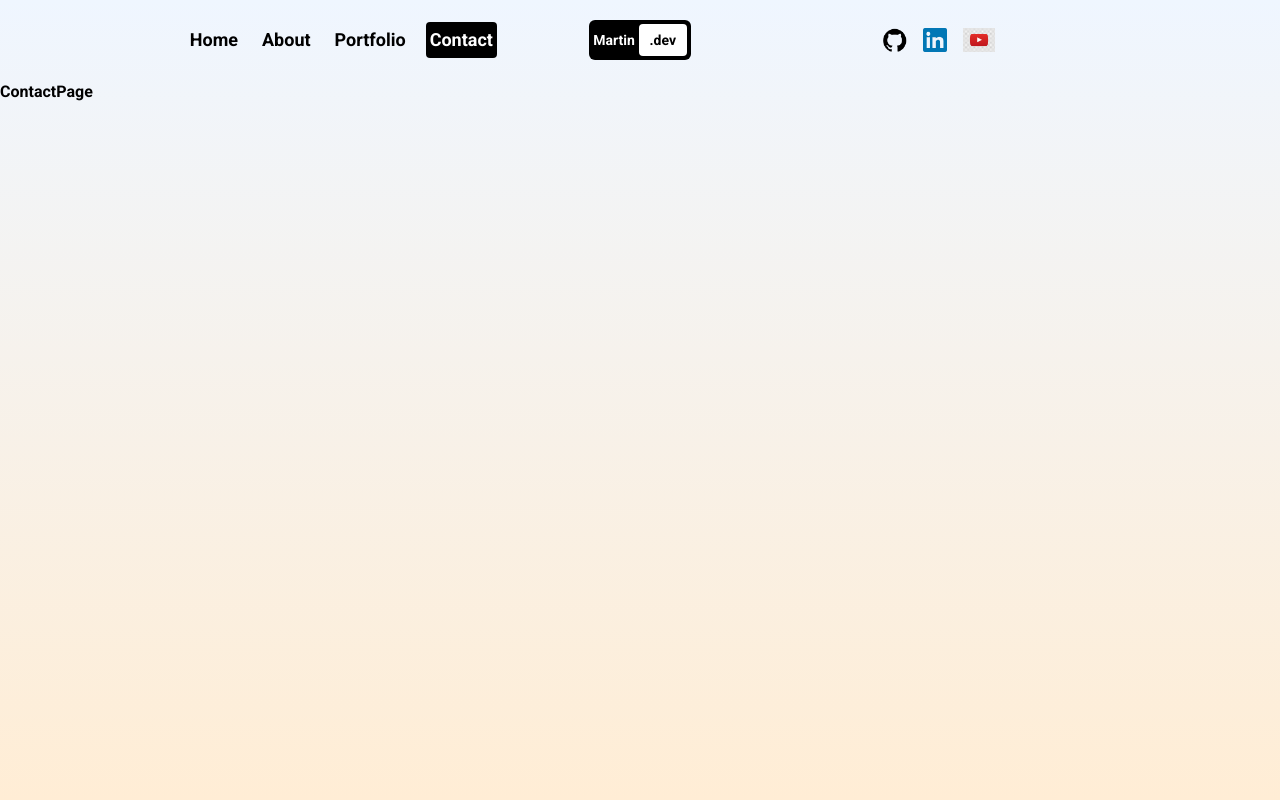
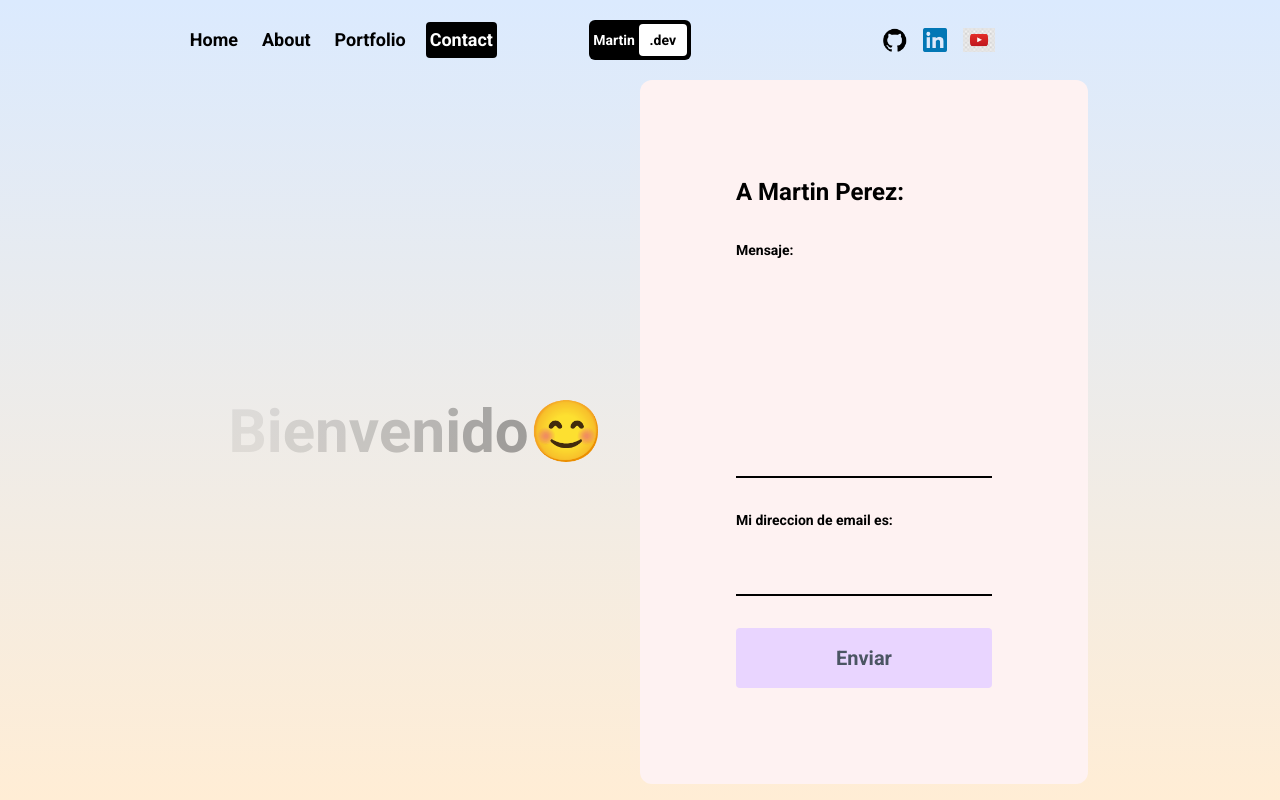
Before and after one commit to juan-ma526/portfolio-V2, a Next.js app: page /contact in a window 1280 px wide. Built offline with nearby package versions, Linux system fonts and the light colour scheme.

Commit message:
terminado portfolio v2

```diff
--- a/package.json
+++ b/package.json
@@ -9,6 +9,7 @@
     "lint": "next lint"
   },
   "dependencies": {
+    "@emailjs/browser": "^4.3.3",
     "framer-motion": "^11.0.25",
     "next": "14.1.4",
     "react": "^18",
--- a/src/app/about/page.tsx
+++ b/src/app/about/page.tsx
@@ -17,7 +17,7 @@ export default function AboutPage() {
   return (
     <motion.div className="h-full" initial={{ y: "-200vh" }} animate={{ y: 0 }} transition={{ duration: 1 }}>
       {/* Containter */}
-      <div className="h-full overflow-scroll lg:flex" ref={containerRef}>
+      <div className="h-full overflow-y-scroll lg:flex" ref={containerRef}>
         {/* Text container */}
         <div className="p-4 sm:p-8 md:p-12 lg:p-20 xl:p-48 flex flex-col gap-24 md:gap-32 lg:gap-48 xl:gap-64 lg:pr-0 w-full xl:w-1/2">
           {/* Biografia container*/}
--- a/src/app/components/TransitionProvider.tsx
+++ b/src/app/components/TransitionProvider.tsx
@@ -13,11 +13,11 @@ export const TransitionProvider = ({ children }: Props) => {
 
   return (
     <AnimatePresence mode="wait">
-      <div key={pathname} className="w-screen h-screen bg-gradient-to-b from-blue-50 to-orange-100">
+      <div key={pathname} className="w-screen h-screen bg-gradient-to-b from-blue-100 to-orange-100">
         <motion.div
           className="h-screen w-screen fixed bg-black rounded-b-[100px] z-40"
           animate={{ height: "0vh" }}
-          exit={{ height: "100vh" }}
+          exit={{ height: "140vh" }}
           transition={{ duration: 0.5, ease: "easeOut" }}
         />
         <motion.div
--- a/src/app/contact/page.tsx
+++ b/src/app/contact/page.tsx
@@ -1,10 +1,102 @@
 "use client";
 import { motion } from "framer-motion";
+import { FormEvent, useRef, useState } from "react";
+import emailjs from "@emailjs/browser";
+import { useRouter } from "next/navigation";
 
 export default function ContactPage() {
+  const [success, setSuccess] = useState(false);
+  const [error, setError] = useState(false);
+  const [textArea, setTextArea] = useState("");
+  const [email, setEmail] = useState("");
+  const router = useRouter();
+
+  const msj = " Bienvenido";
+
+  const form = useRef<HTMLFormElement>(null);
+
+  const sendEmail = (e: FormEvent<HTMLFormElement>) => {
+    e.preventDefault();
+    setError(false);
+    setSuccess(false);
+
+    if (!textArea || !email) {
+      setError(true);
+      router.refresh();
+      return;
+    }
+
+    if (form.current) {
+      emailjs
+        .sendForm(`${process.env.NEXT_PUBLIC_SERVICE_ID}`, `${process.env.NEXT_PUBLIC_TEMPLATE_ID}`, form.current, {
+          publicKey: `${process.env.NEXT_PUBLIC_PUBLIC_KEY}`,
+        })
+        .then(
+          () => {
+            setSuccess(true);
+            setError(false);
+          },
+          (error) => {
+            setError(true);
+            setSuccess(false);
+          }
+        );
+    } else {
+      console.log("Form es nulo");
+    }
+  };
+
   return (
     <motion.div className="h-full" initial={{ y: "-200vh" }} animate={{ y: 0 }} transition={{ duration: 1 }}>
-      <h1>ContactPage</h1>
+      <div className="h-full flex flex-col lg:flex-row px-4 sm:px-8 md:px-12 lg:px-20 xl:px-48">
+        {/* text container */}
+        <div className="h-1/3 lg:h-full lg:w-1/2 flex items-center justify-center text-4xl md:text-6xl">
+          {msj.split("").map((letra, index) => (
+            <motion.span
+              key={index}
+              initial={{ opacity: 1 }}
+              animate={{ opacity: 0 }}
+              transition={{ duration: 3, repeat: Infinity, delay: index * 0.1 }}
+            >
+              {letra}
+            </motion.span>
+          ))}
+          <span>😊</span>
+        </div>
+        {/* form container */}
+        <form
+          onSubmit={sendEmail}
+          ref={form}
+          className="h-2/3 lg:h-full lg:w-1/2 bg-red-50 rounded-xl text-xl flex flex-col gap-8 justify-center p-4 md:p-24"
+        >
+          <span className="text-lg md:text-2xl">A Martin Perez:</span>
+          <span className="text-base md:text-lg lg:text-sm">Mensaje:</span>
+          <textarea
+            onChange={(e) => setTextArea(e.target.value)}
+            name="user_message"
+            rows={6}
+            className="p-9 md:p-5 lg:p-0 w-full bg-transparent border-b-2 border-b-black outline-none resize-none text-base md:text-xl lg:text-2xl"
+          />
+          <span className="text-base md:text-lg lg:text-sm">Mi direccion de email es:</span>
+          <input
+            onChange={(e) => setEmail(e.target.value)}
+            name="user_email"
+            type="email"
+            className="bg-transparent border-b-2 border-b-black outline-none text-base md:text-xl lg:text-2xl"
+          />
+          <button className="bg-purple-200 rounded font-semibold text-gray-600 p-4">Enviar</button>
+          {success && (
+            <span className="text-green-600 font-semibold text-base md:text-xl lg:text-2xl">
+              Tu mensaje fue enviado con exito!!
+            </span>
+          )}
+          {error && (
+            <span className="text-red-600 font-semibold text-base md:text-xl lg:text-2xl">
+              LLena el campo de mensaje y email Por Favor!!
+            </span>
+          )}
+        </form>
+      </div>
     </motion.div>
   );
 }
```
Also changed, not shown: 2 other files (tests, documents, lock files or other folders).
